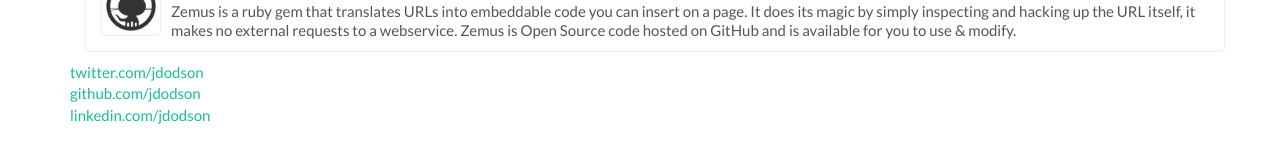
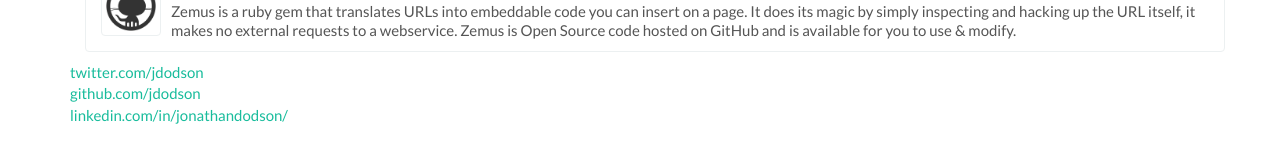
Before and after one commit to jdodson/oldjdodsonorg, a Jekyll site: the page built from index.html, in a window 1280 px wide. Shown: the part 378-541 px from the top of the page. Built offline with Jekyll 4.4.1, drawn with Linux system fonts in a browser that asks for light colours; Markdown is read by kramdown in place of the engine named in the settings.

Commit message:
fixing the link footer for linkedin

```diff
--- a/_layouts/default.html
+++ b/_layouts/default.html
@@ -65,7 +65,7 @@
         <p>
           <a href="https://twitter.com/jdodson" target="_blank">twitter.com/jdodson</a><br/>
           <a href="https://github.com/jdodson" target="_blank">github.com/jdodson</a><br />
-          <a href="http://linkedin.com/in/jonathandodson/" target="_blank">linkedin.com/jdodson</a>
+          <a href="http://linkedin.com/in/jonathandodson/" target="_blank">linkedin.com/in/jonathandodson/</a>
         </p>
       </div>
     </div>
```
